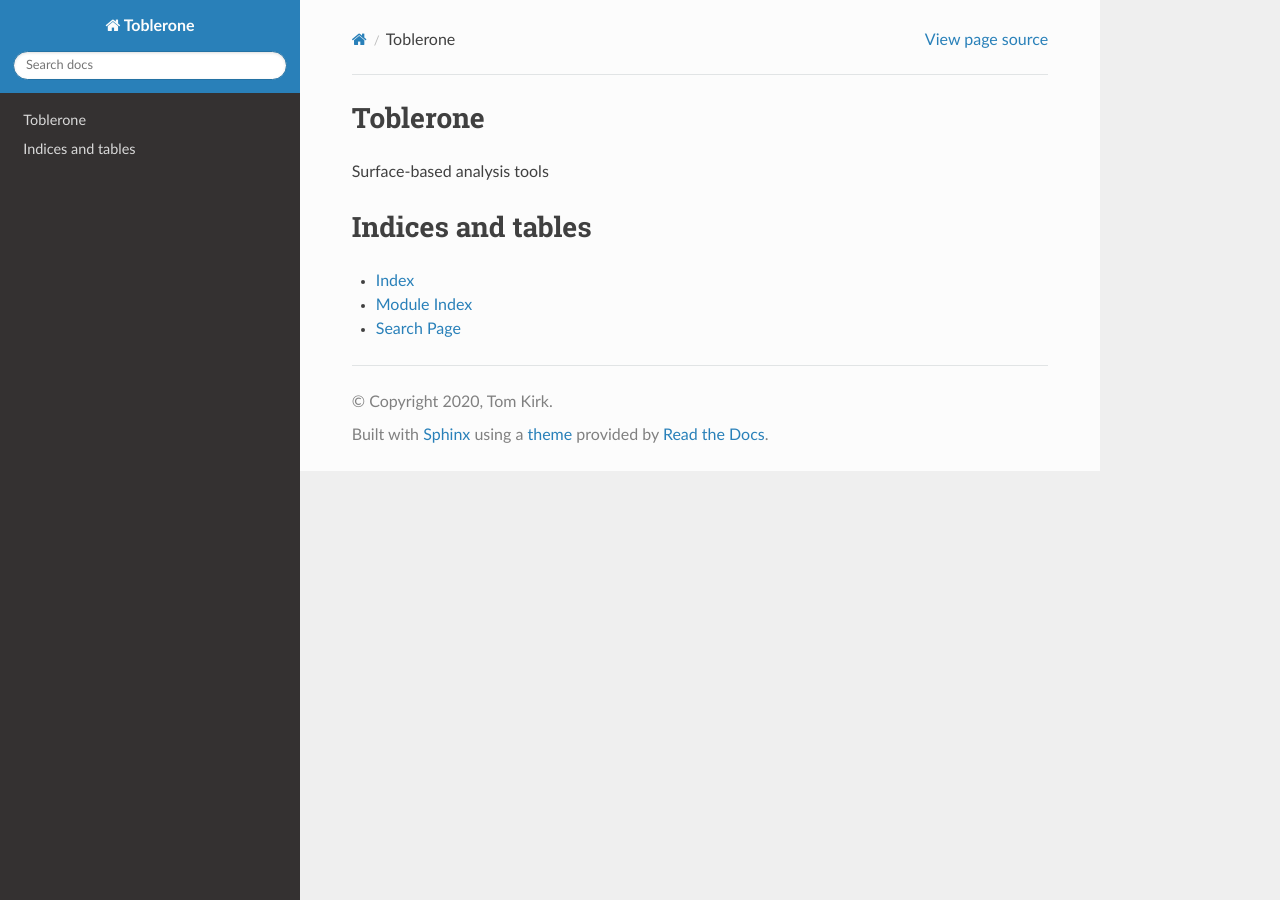
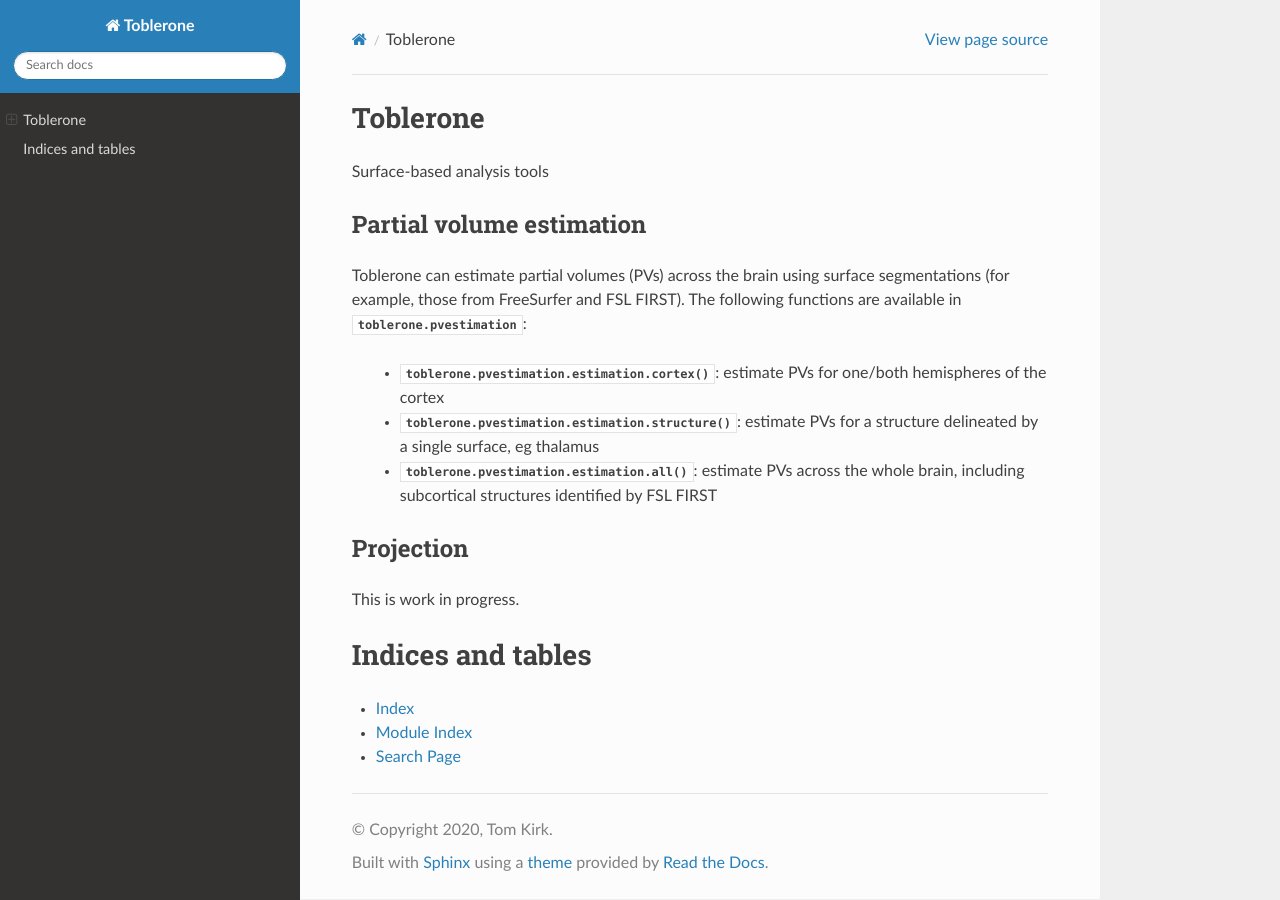
Before and after one commit to tomfrankkirk/toblerone, a Sphinx documentation site: the page built from docs/index.rst, in a window 1280 px wide. Built offline with Sphinx 7.4.7 and the Read the Docs theme 2.0.0, drawn with Linux system fonts in a browser that asks for light colours.

Commit message:
init RTD

```diff
--- a/docs/conf.py
+++ b/docs/conf.py
@@ -36,7 +36,8 @@
 extensions = [
     'sphinx.ext.autodoc',
     'sphinx.ext.napoleon',
-    'recommonmark'
+    'recommonmark',
+    'sphinx.ext.autosectionlabel'
 ]
 
 # Add any paths that contain templates here, relative to this directory.
@@ -47,6 +48,8 @@
 # This pattern also affects html_static_path and html_extra_path.
 exclude_patterns = ['_build', 'Thumbs.db', '.DS_Store']
 
+# Set the homepage
+master_doc = 'index'
 
 # -- Options for HTML output -------------------------------------------------
 
--- a/docs/index.rst
+++ b/docs/index.rst
@@ -4,6 +4,22 @@
 
 Surface-based analysis tools
 
+Partial volume estimation
+-----------------------------
+
+
+Toblerone can estimate partial volumes (PVs) across the brain using surface segmentations (for example, those from FreeSurfer and FSL FIRST).
+The following functions are available in :mod:`toblerone.pvestimation`:
+
+   * :func:`toblerone.pvestimation.estimation.cortex`: estimate PVs for one/both hemispheres of the cortex
+   * :func:`toblerone.pvestimation.estimation.structure`: estimate PVs for a structure delineated by a single surface, eg thalamus
+   * :func:`toblerone.pvestimation.estimation.all`: estimate PVs across the whole brain, including subcortical structures identified by FSL FIRST
+
+
+Projection
+-------------
+
+This is work in progress.
 
 .. toctree::
    :maxdepth: 2
```
Also changed, not shown: 16 other files.
